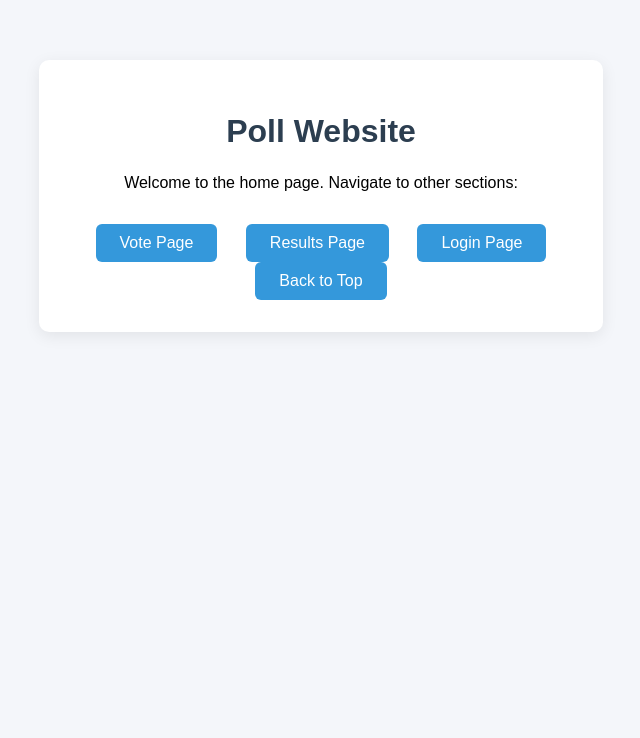
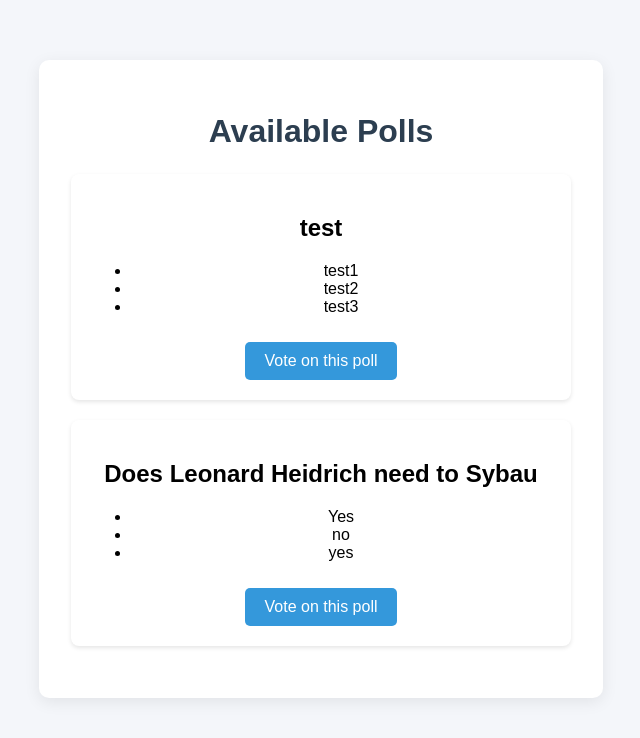
Before and after one commit to Solgeee/Informatik-Projekt, a Django app: template main/templates/main/home.html in a window 1280 px wide. Shown: the top 738 px of the page, without its empty margins (319-959 px from the left). Run offline with Django 5.2, Linux system fonts and the light colour scheme; the template is opened without the code that fills it: values that come from a table or form of the project are taken from there, others are empty; data comes from the database, SQL or seed files in the repository.

Commit message:
HUGE update; admin panel can create polls, home page shows active polls and vote/poll_id lets you vote on it. Login and Results page need to be worked on.

```diff
--- a/main/admin.py
+++ b/main/admin.py
@@ -1,2 +1,4 @@
 from django.contrib import admin
-# Register your models here.
+from .models import Poll
+
+admin.site.register(Poll)
--- a/main/models.py
+++ b/main/models.py
@@ -2,3 +2,14 @@
 from django.db import models
 
 # Create your models here.
+class Poll(models.Model):
+    question = models.TextField(default="New Question")
+    option_one = models.CharField(max_length=30, default="Option 1")
+    option_two = models.CharField(max_length=30, default="Option 2")
+    option_three = models.CharField(max_length=30, default="Option 3")
+    option_one_count = models.IntegerField(default=0)
+    option_two_count = models.IntegerField(default=0)
+    option_three_count = models.IntegerField(default=0)
+
+    def total(self):
+        return self.option_one_count + self.option_two_count + self.option_three_count
--- a/main/templates/main/home.html
+++ b/main/templates/main/home.html
@@ -1,7 +1,7 @@
 <!DOCTYPE html>
 <html>
 <head>
-    <title>Home Page</title>
+    <title>Home</title>
     <style>
         body {
             font-family: Arial, sans-serif;
@@ -38,18 +38,64 @@
         .nav-links a:hover {
             background: #217dbb;
         }
+        .poll {
+            background: #ecf0f1;
+            padding: 16px;
+            margin: 16px 0;
+            border-radius: 8px;
+            text-align: left;
+        }
+        .poll h2 {
+            font-size: 18px;
+            margin-bottom: 12px;
+        }
+        .poll ul {
+            list-style-type: none;
+            padding: 0;
+        }
+        .poll li {
+            background: #fff;
+            margin: 8px 0;
+            padding: 10px;
+            border-radius: 4px;
+            display: flex;
+            justify-content: space-between;
+        }
+        .poll-card {
+            background: white;
+            padding: 20px;
+            margin: 20px 0;
+            border-radius: 8px;
+            box-shadow: 0 2px 4px rgba(0,0,0,0.1);
+        }
+        .vote-button {
+            display: inline-block;
+            padding: 10px 20px;
+            background: #3498db;
+            color: white;
+            text-decoration: none;
+            border-radius: 5px;
+            margin-top: 10px;
+        }
+        .vote-button:hover {
+            background: #2980b9;
+        }
     </style>
 </head>
 <body>
     <div class="container">
-        <h1>Poll Website</h1>
-        <p>Welcome to the home page. Navigate to other sections:</p>
-        <div class="nav-links">
-            <a href="http://127.0.0.1:8000/main/vote/">Vote Page</a>
-            <a href="http://127.0.0.1:8000/main/results/">Results Page</a>
-            <a href="http://127.0.0.1:8000/main/login/">Login Page</a>
-            <a href="#top">Back to Top</a>
-        </div>
+        <h1>Available Polls</h1>
+        {% for poll in polls %}
+            <div class="poll-card">
+                <h2>{{ poll.question }}</h2>
+                <ul>
+                    <li>{{ poll.option_one }}</li>
+                    <li>{{ poll.option_two }}</li>
+                    <li>{{ poll.option_three }}</li>
+                </ul>
+                <a href="{% url 'vote' poll.id %}" class="vote-button">Vote on this poll</a>
+            </div>
+        {% endfor %}
     </div>
 </body>
 </html>
--- a/main/urls.py
+++ b/main/urls.py
@@ -4,8 +4,8 @@
 from . import views
 
 urlpatterns = [
-    path("", views.login, name="home"),
-    path("vote/", views.vote, name="vote"),
-    path("results/", views.results, name="results"),
+    path("", views.home, name="home"),
+    path("vote/<int:poll_id>/", views.vote, name="vote"),
+    path("results/<int:poll_id>/", views.results, name="results"),
     path("login/", views.login, name="login"),
 ]
```
Also changed, not shown: main/templates/main/results.html (+40 -11 lines), main/templates/main/vote.html (+40 -0 lines), main/views.py (+34 -6 lines), db.sqlite3, main/migrations/0002_poll_option_one_poll_option_one_count_and_more.py (added).
